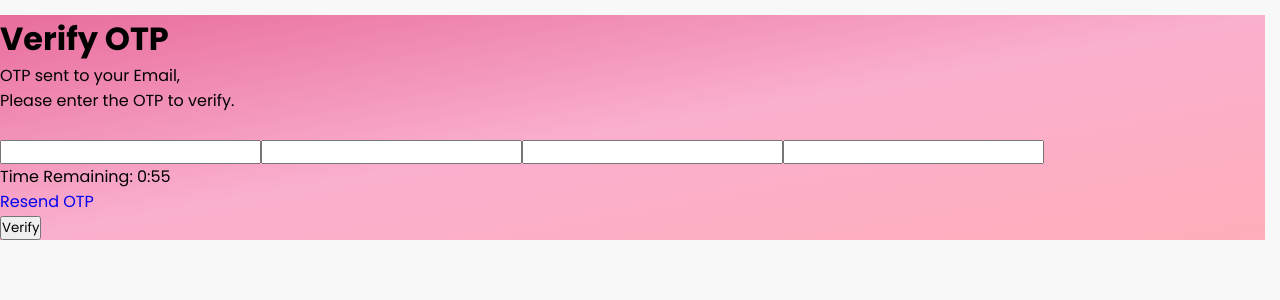
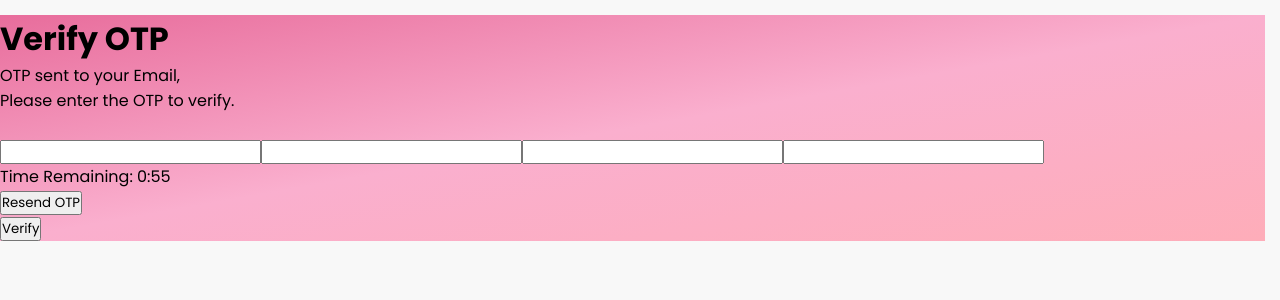
Before and after one commit to sanjunasprasad/Connectify_MERNapp, a React (Create React App) app in the folder client/: page /otp in a window 1280 px wide. Shown: the top 300 px of the page. Built offline with nearby package versions, Linux system fonts and the light colour scheme.

Commit message:
random commit

```diff
--- a/client/src/components/Admin/UserManage.jsx
+++ b/client/src/components/Admin/UserManage.jsx
@@ -32,25 +32,6 @@ function UserManage() {
 
 
   // to block/unblock
-  // const toggleUserStatus = async (id) => {
-  //   const userToUpdate = users.find((user) => user._id === id);
-  //   console.log("usertoupdate:", userToUpdate);
-  //   const newStatus = !userToUpdate.is_blocked;
-  //   console.log("newstatus", newStatus);
-  //   try {
-  //     const response = await axiosInstance.patch(`/admin/blockuser/${id}`, {
-  //       is_blocked: newStatus,
-  //     });
-  //     // Update the local state to reflect the change
-  //     setUsers(
-  //       users.map((user) =>
-  //         user._id === id ? { ...user, is_blocked: newStatus } : user
-  //       )
-  //     );
-  //   } catch (error) {
-  //     console.error("Error toggling user status:", error);
-  //   }
-  // };
   const toggleUserStatus = async (id) => {
     const userToUpdate = users.find((user) => user._id === id);
     console.log("usertoupdate:", userToUpdate);
@@ -59,7 +40,6 @@ function UserManage() {
     try {
         const result = await Swal.fire({
             title: `Are you sure you want to ${newStatus ? 'block' : 'unblock'} this user?`,
-            icon: "warning",
             showCancelButton: true,
             confirmButtonColor: "#3085d6",
             cancelButtonColor: "#d33",
--- a/client/src/components/User/VerifyOtp.jsx
+++ b/client/src/components/User/VerifyOtp.jsx
@@ -61,11 +61,30 @@ function VerifyOTP() {
     }
   };
 
-  const handleResendOTP = async () => {
-    const Otp = otpInputs.join('');
-    console.log('user entered OTP:', Otp);
+  // const handleResendOTP = async (event) => {
+  //   event.preventDefault();
+  //   try {
+  //     setOtpInputs(['', '', '', '']);
+  //     const Otp = otpInputs.join('');
+  //     console.log('user entered OTP:', Otp);
+  //     const response = await axiosInstance.post('/resendotpVerify',{Otp});
+  //     console.log('Response from backend (resend OTP):', response);
+  //     // Reset timer to 60 seconds
+  //     setTimer(60);
+
+  //   } catch (error) {
+  //     console.error('Axios error (resend OTP):', error);
+  //     alert('An error occurred while resending OTP. Please try again later.');
+  //   }
+  // };
+
+  const handleResendOTP = async (event) => {
+    event.preventDefault();
     try {
-      const response = await axiosInstance.post('/resendotpVerify',{Otp});
+      setOtpInputs(prevOtpInputs => (['', '', '', '']));
+      const Otp = ['', '', '', ''].join('');
+      console.log('user entered OTP:', Otp);
+      const response = await axiosInstance.post('/resendotpVerify', { Otp });
       console.log('Response from backend (resend OTP):', response);
       // Reset timer to 60 seconds
       setTimer(60);
@@ -75,13 +94,14 @@ function VerifyOTP() {
     }
   };
 
+
   return (
     <div className="min-h-screen flex items-center justify-center "
     style={{
         background:
           "linear-gradient(to bottom right, #E86D9C, #FAAFCE, #FEADB9)",
       }}>
-      <form className="bg-white bg-opacity-25 backdrop-blur-lg p-10 rounded-lg shadow-lg w-96" onSubmit={handleSubmit}>
+      <form  id="otpform" className="bg-white bg-opacity-25 backdrop-blur-lg p-10 rounded-lg shadow-lg w-96" onSubmit={handleSubmit}>
         <h1 className="text-3xl font-semibold text-white text-center mb-5">Verify OTP</h1>
         <p className="text-center text-white">OTP sent to your Email,<br />Please enter the OTP to verify.</p><br />
         <div className="flex justify-center mb-4">
@@ -100,7 +120,8 @@ function VerifyOTP() {
         </div>
         <div id="otp-timer" className="text-center mb-4 text-white">{timer > 0 ? `Time Remaining: ${Math.floor(timer / 60)}:${timer % 60}` : 'Timeout'}</div>
         <div className="flex justify-center mb-4">
-          <a href="#" className="text-white text-center mt-3" onClick={handleResendOTP}>Resend OTP</a>
+          {/* <a href="#" className="text-white text-center mt-3" onClick={handleResendOTP}>Resend OTP</a> */}
+          <button className="text-white text-center mt-3" onClick={handleResendOTP}>Resend OTP</button>
         </div>
         <div className="flex justify-center">
           <button type="submit"  className="bg-gradient-to-r from-pink-600 via-pink-400 to-pink-500 hover:from-pink-500 hover:via-pink-400 hover:to-pink-600 text-white font-bold py-2 px-4 rounded-lg focus:outline-none focus:shadow-outline">Verify</button>
```
Also changed, not shown: 2 other files (tests, documents, lock files or other folders).
